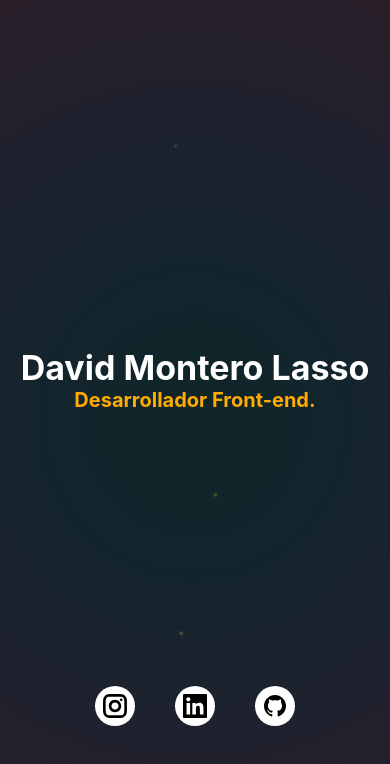
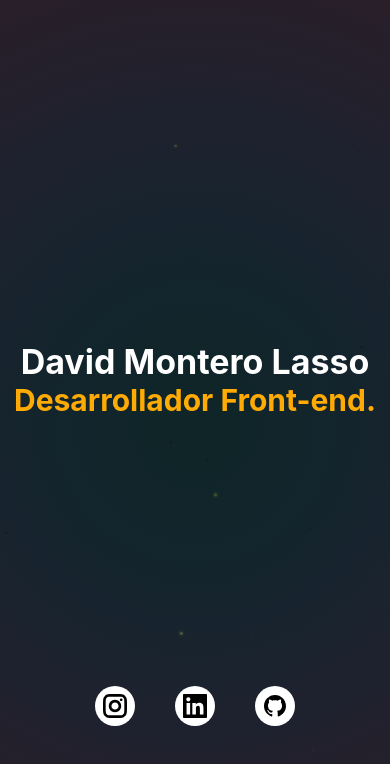
Before and after one commit to montero219/PortafolioWeb, a React (Create React App) app: page / in a window 390 px wide. Shown: the top 764 px of the page. Built offline with nearby package versions, Linux system fonts and the light colour scheme; some icons are missing.

Commit message:
nuevos cambios responsive

```diff
--- a/src/components/stylescomponent.css
+++ b/src/components/stylescomponent.css
@@ -109,7 +109,7 @@ height: 80px;
     color:white;
 }
 .container-presentation-text h3{
-    font-size: clamp(20px, 4vw, 40px);
+    font-size: clamp(30px, 4vw, 40px);
     margin: 0px;
     color:#ffab03;
 }
@@ -155,10 +155,11 @@ height: 80px;
 
     #experiencia{
         display: block !important;
+        overflow-y: auto !important;
+
     }
     .ContainerIconsHabilidades{
         width: 100% !important;
-        overflow-y: auto !important;
     }
 
     .img-container-byme{
```
